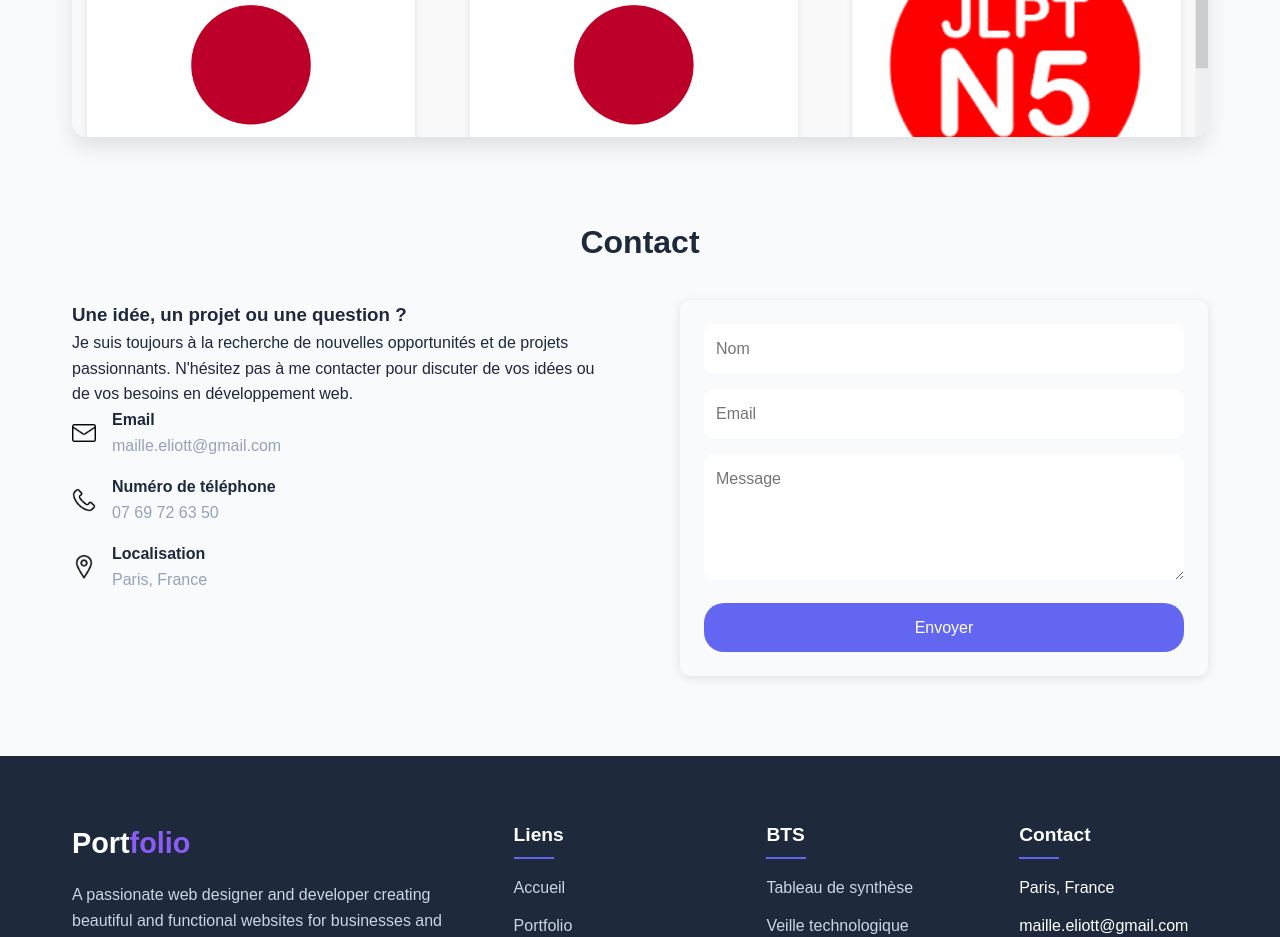
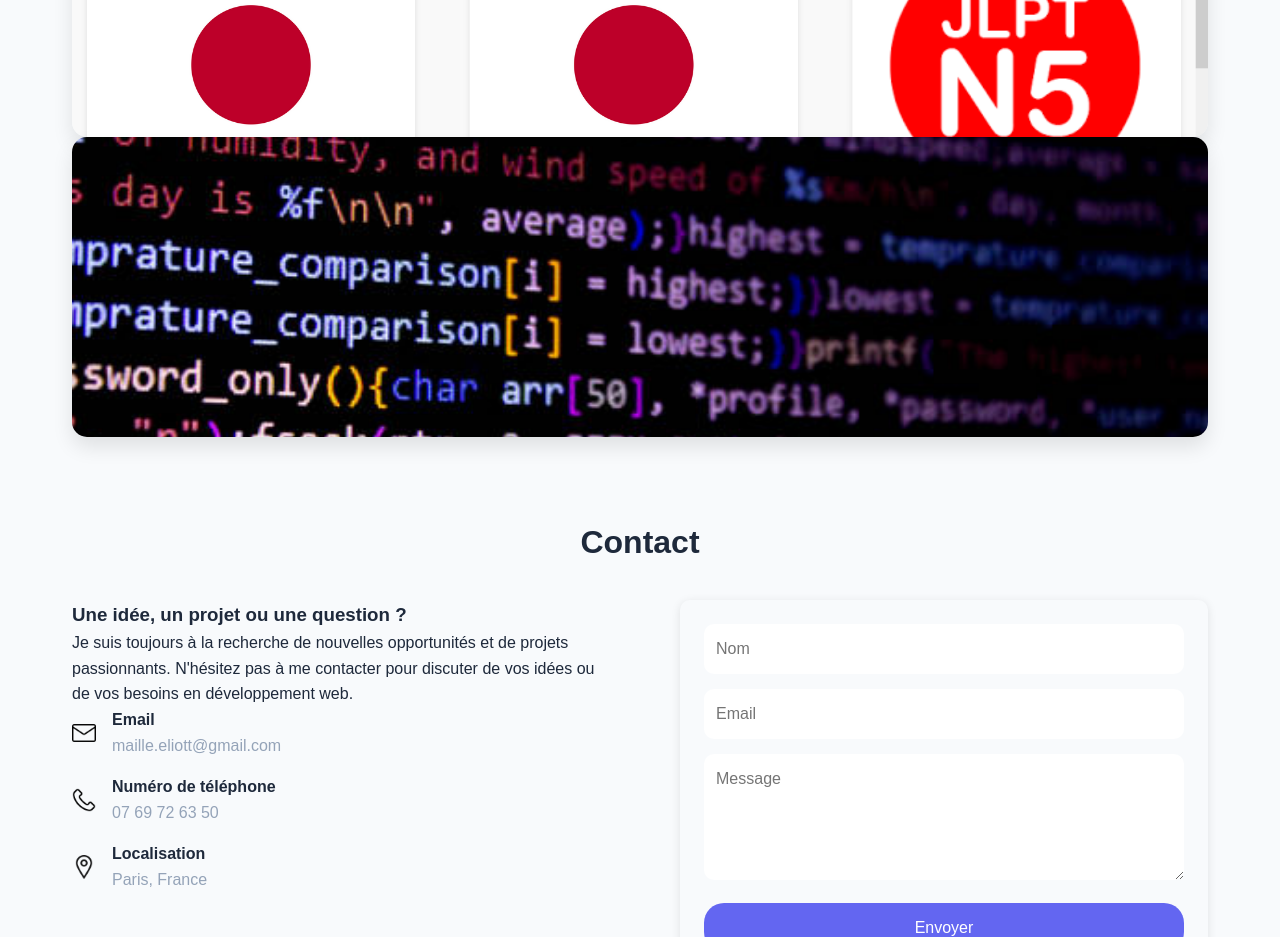
Before and after one commit to Mistoruu/portfolio-react, a React (Vite) app: page / in a window 1280 px wide. Shown: the part 2860-3797 px from the top of the page. Built offline with nearby package versions, Linux system fonts and the light colour scheme.

Commit message:
feat: component update

```diff
--- a/src/component/portfolioList.jsx
+++ b/src/component/portfolioList.jsx
@@ -6,9 +6,17 @@ function PortfolioList() {
             <ul className="portfolio-list">
                 <ProjectCard
                     project={{
-                        title: "Projet 1",
+                        title: "BTS E6",
                         description: "E-commerce",
                         image: "/assets/projet-ecommerce-img1.PNG",
+                        link: "#",
+                    }}
+                />
+                <ProjectCard
+                    project={{
+                        title: "Dokkan Automation",
+                        description: "Automatisation de tâches avec Python",
+                        image: "/assets/project-python.jpg",
                         link: "#",
                     }}
                 />
```
